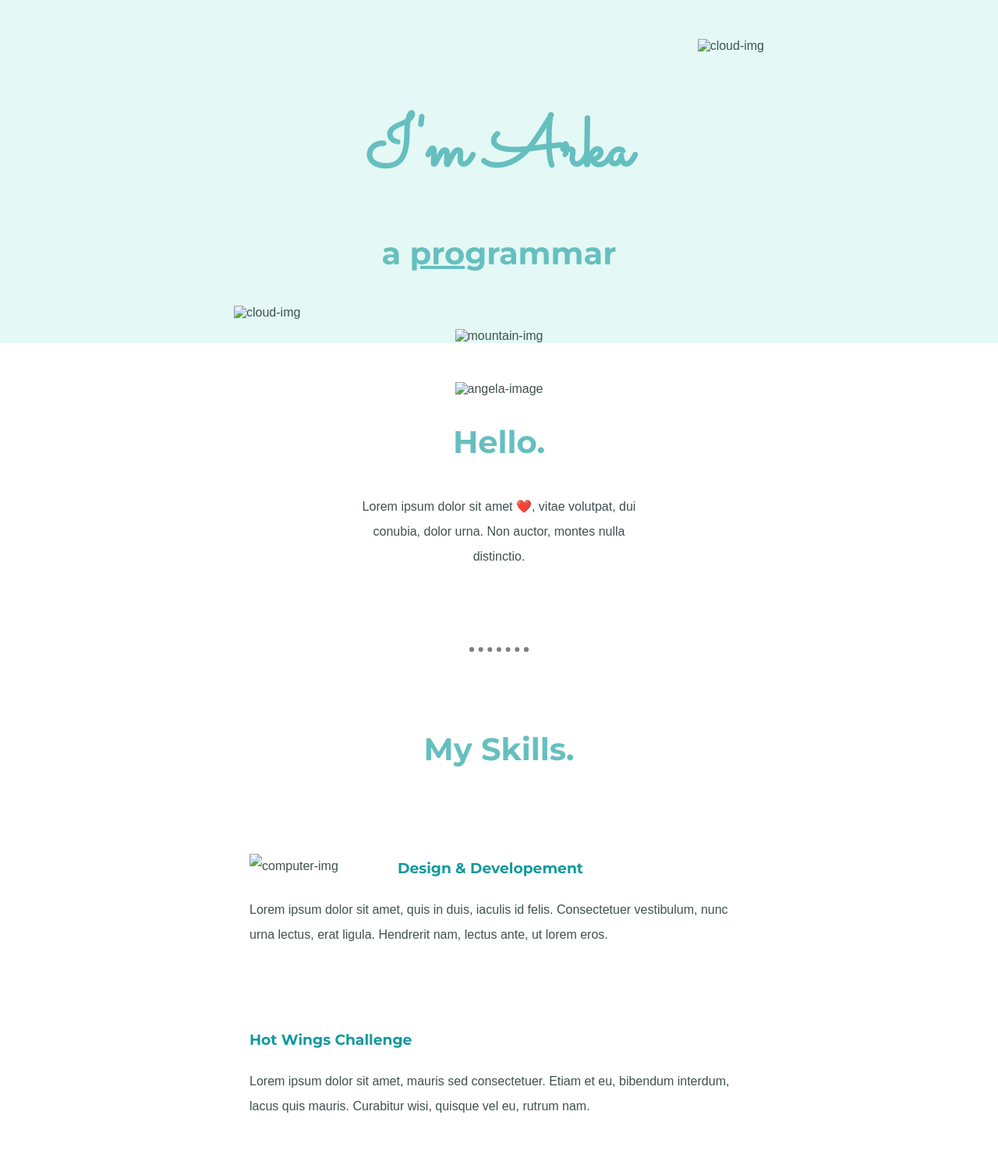
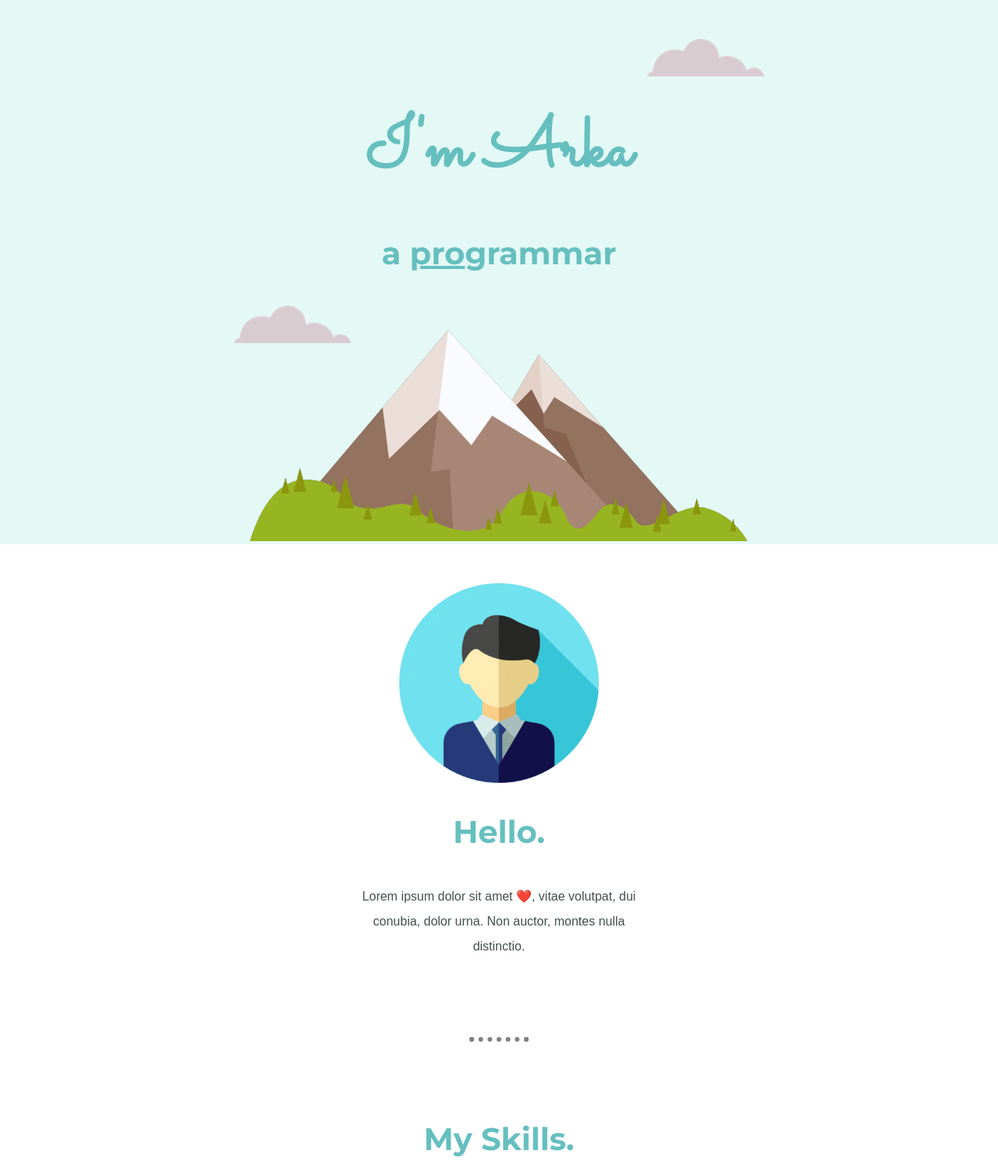
Before and after one commit to Arka2394/MySite, a plain HTML site: page index.html in a window 1280 px wide. Shown: the top 1498 px of the page at 78% size. Drawn offline with Linux system fonts and the light colour scheme.

Commit message:
changing image file path

```diff
--- a/index.html
+++ b/index.html
@@ -17,18 +17,18 @@
 
 <body>
   <div class="top-container">
-    <img class="top-cloud" src="/CSS_Mysite/images/cloud.png" alt="cloud-img">
+    <img class="top-cloud" src="images/cloud.png" alt="cloud-img">
     <h1>I'm Arka</h1>
     <h2>a <span class="pro">pro</span>grammar</h2>
-    <img class="bottom-cloud" src="/CSS_Mysite/images/cloud.png" alt="cloud-img">
-    <img class="mountain" src="/CSS_Mysite/images/pngegg2.png" alt="mountain-img">
+    <img class="bottom-cloud" src="images/cloud.png" alt="cloud-img">
+    <img class="mountain" src="images/pngegg2.png" alt="mountain-img">
 
   </div>
 
   <div class="middle-container">
 
     <div class="profile">
-      <img class="profile-image" src="/CSS_Mysite/images/clipart1717870.png" alt="angela-image">
+      <img class="profile-image" src="images/clipart1717870.png" alt="my-image">
       <h2>Hello.</h2>
       <p class="intro">Lorem ipsum dolor sit amet ❤️, vitae volutpat, dui conubia, dolor urna. Non auctor, montes nulla
         distinctio.</p>
@@ -37,13 +37,13 @@
     <div class="skills">
       <h2>My Skills.</h2>
       <div class="skill-row">
-        <img class="computer-img" src="/CSS_Mysite/images/computer2.png" alt="computer-img">
+        <img class="computer-img" src="images/computer2.png" alt="computer-img">
         <h3>Design & Developement</h3>
         <p>Lorem ipsum dolor sit amet, quis in duis, iaculis id felis. Consectetuer vestibulum, nunc urna lectus, erat
           ligula. Hendrerit nam, lectus ante, ut lorem eros.</p>
       </div>
       <div class="skill-row">
-        <img class="chilli-img" src="/CSS_Mysite/images/chillies.png" alt="">
+        <img class="chilli-img" src="images/chillies.png" alt="">
         <h3>Hot Wings Challenge</h3>
         <p>Lorem ipsum dolor sit amet, mauris sed consectetuer. Etiam et eu, bibendum interdum, lacus quis mauris.
           Curabitur wisi, quisque vel eu, rutrum nam.</p>
```
